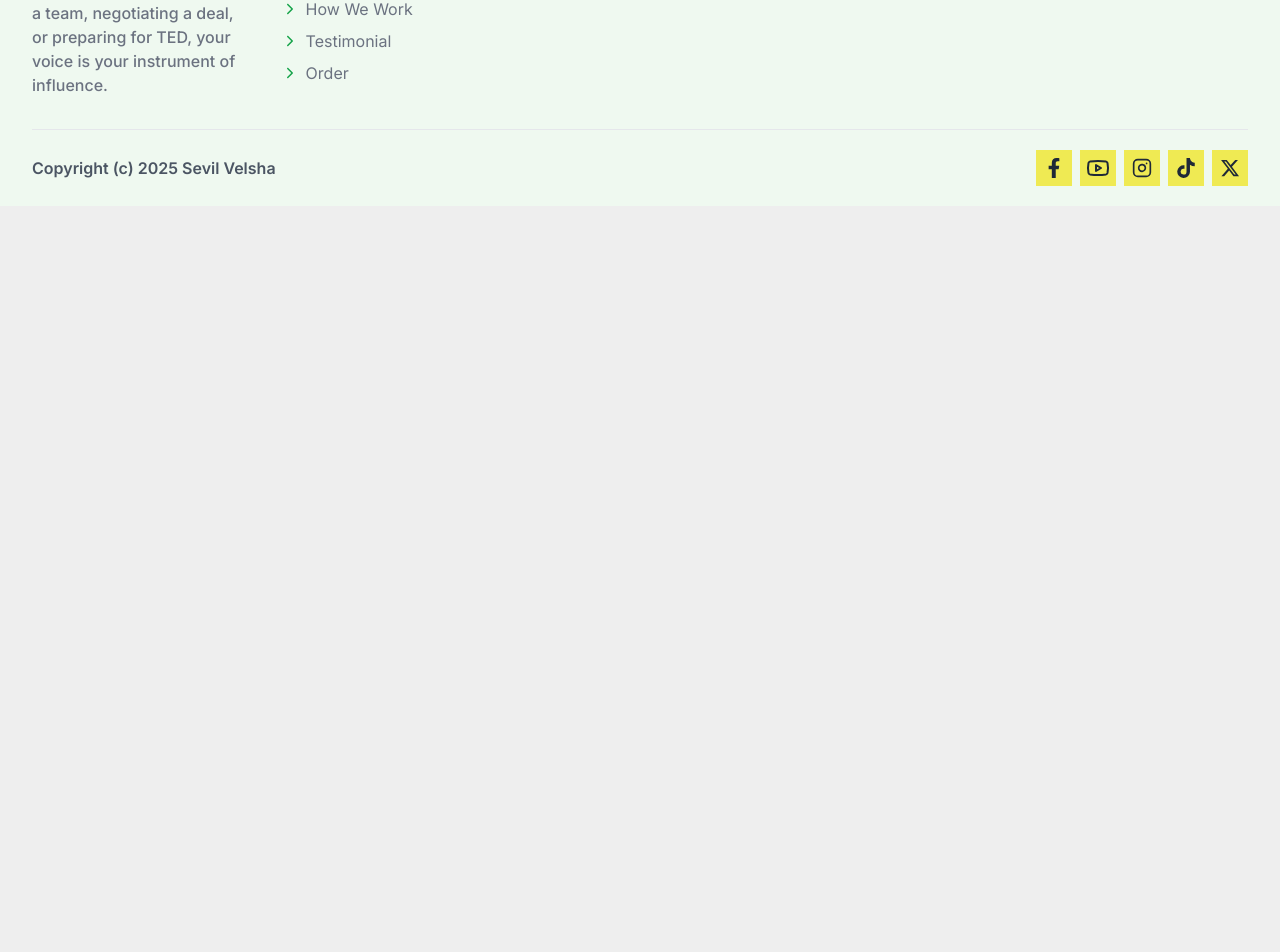
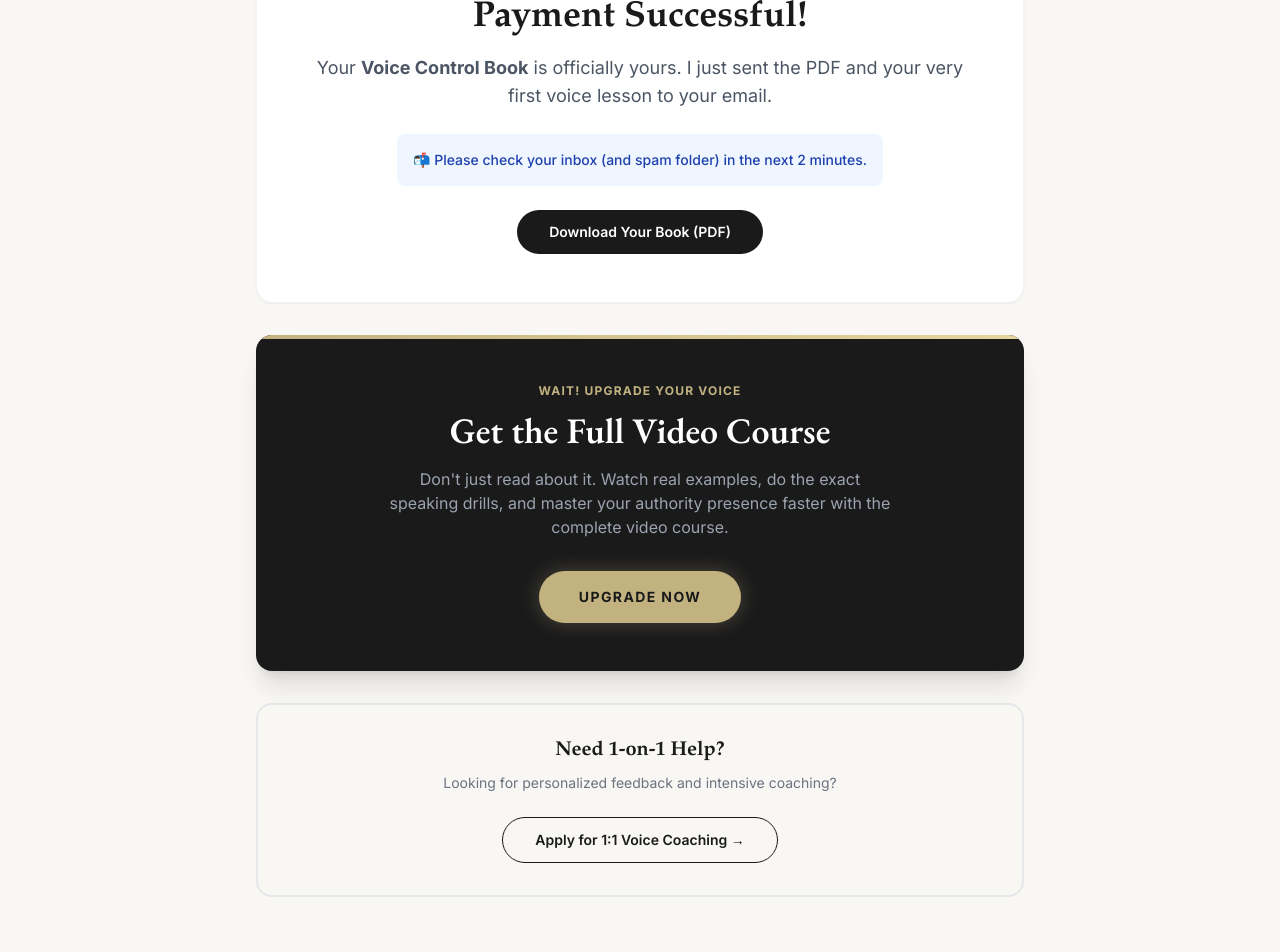
Before and after one commit to mustafahassan065/SevilVelsha, a React (Vite) app: page /thank-you-book in a window 1280 px wide. Shown: the part 380-1332 px from the top of the page. Before the commit the page ends 800 px from the top, so only its background shows below. Built offline with nearby package versions, Linux system fonts and the light colour scheme.

Commit message:
Making the sales Funnel

```diff
--- a/src/App.jsx
+++ b/src/App.jsx
@@ -13,6 +13,7 @@ import BookSession from "./routes/BookSession";
 import VoiceCoursePage from "./routes/VoiceCoursePage";
 import VoiceBookPage from "./routes/VoiceBookPage";
 import VoiceCoachingPage from "./routes/VoiceCoachingPage";
+import ThankYouBook from "./routes/ThankYouBook"; // Path apne hisab se set kar lijiyega
 
 function AppContent() {
   const location = useLocation();
@@ -47,6 +48,7 @@ function AppContent() {
 
         {/* Yahan /* lagana zaroori hai nested routing ke liye */}
         <Route path="/voice-control-coaching/*" element={<VoiceCoachingPage />} />
+        <Route path="/thank-you-book" element={<ThankYouBook />} />
       </Routes>
       {FooterComponent && <FooterComponent />}
     </main>
--- /dev/null
+++ b/src/routes/ThankYouBook.jsx
@@ -0,0 +1,94 @@
+import React, { useEffect } from 'react';
+import { motion } from 'framer-motion';
+import { Link } from 'react-router-dom';
+
+export default function ThankYouBook() {
+
+  // Page load hote hi top par scroll karne ke liye
+  useEffect(() => {
+    window.scrollTo(0, 0);
+  }, []);
+
+  return (
+    <div className="min-h-screen bg-[#f8f7f4] pt-28 pb-20 px-4">
+      <div className="max-w-3xl mx-auto space-y-8">
+
+        {/* 1. SUCCESS & DELIVERY BLOCK */}
+        <motion.div
+          initial={{ opacity: 0, y: 20 }}
+          animate={{ opacity: 1, y: 0 }}
+          transition={{ duration: 0.5 }}
+          className="bg-white rounded-2xl p-8 md:p-12 shadow-sm text-center border border-gray-100"
+        >
+          <div className="w-16 h-16 bg-green-100 text-green-600 rounded-full flex items-center justify-center mx-auto mb-6 text-3xl">
+            ✓
+          </div>
+          <h1 className="text-3xl md:text-4xl font-garamond font-bold text-[#1A1A1B] mb-4">
+            Payment Successful!
+          </h1>
+          <p className="text-gray-600 text-lg mb-6">
+            Your <strong>Voice Control Book</strong> is officially yours. I just sent the PDF and your very first voice lesson to your email.
+          </p>
+          <div className="p-4 bg-blue-50 text-blue-800 rounded-lg inline-block text-sm font-medium mb-6">
+            📬 Please check your inbox (and spam folder) in the next 2 minutes.
+          </div>
+          <br/>
+          {/* Optional Direct Download (Agar client bole toh iska link baad mein daal denge) */}
+          <button className="px-8 py-3 bg-[#1A1A1B] text-white text-sm font-semibold rounded-full hover:bg-gray-800 transition">
+            Download Your Book (PDF)
+          </button>
+        </motion.div>
+
+        {/* 2. UPSELL BLOCK (THE MONEY MAKER) */}
+        <motion.div
+          initial={{ opacity: 0, y: 20 }}
+          animate={{ opacity: 1, y: 0 }}
+          transition={{ duration: 0.5, delay: 0.2 }}
+          className="bg-[#1A1A1B] rounded-2xl p-8 md:p-12 shadow-xl text-center relative overflow-hidden"
+        >
+          <div className="absolute top-0 left-0 w-full h-1 bg-gradient-to-r from-[#C2B280] to-[#e6d59e]"></div>
+
+          <p className="text-[#C2B280] font-bold tracking-widest uppercase text-xs mb-3">
+            Wait! Upgrade Your Voice
+          </p>
+          <h2 className="text-2xl md:text-4xl font-garamond font-semibold text-white mb-4">
+            Get the Full Video Course
+          </h2>
+          <p className="text-gray-400 mb-8 max-w-lg mx-auto">
+            Don't just read about it. Watch real examples, do the exact speaking drills, and master your authority presence faster with the complete video course.
+          </p>
+
+          {/* UPSELL STRIPE LINK */}
+          <a
+            href="https://buy.stripe.com/7sYbJ00yHdM59PUaV2gIo01"
+            className="inline-block w-full md:w-auto px-10 py-4 bg-[#C2B280] text-[#1A1A1B] text-sm font-bold uppercase tracking-widest rounded-full hover:bg-[#d5c48f] transition shadow-[0_0_20px_rgba(194,178,128,0.3)]"
+          >
+            Upgrade Now
+          </a>
+        </motion.div>
+
+        {/* 3. COACHING CTA */}
+        <motion.div
+          initial={{ opacity: 0, y: 20 }}
+          animate={{ opacity: 1, y: 0 }}
+          transition={{ duration: 0.5, delay: 0.4 }}
+          className="bg-transparent border-2 border-gray-200 rounded-2xl p-8 text-center"
+        >
+          <h3 className="text-xl font-garamond font-bold text-[#1A1A1B] mb-2">
+            Need 1-on-1 Help?
+          </h3>
+          <p className="text-gray-500 text-sm mb-6">
+            Looking for personalized feedback and intensive coaching?
+          </p>
+          <Link
+            to="/voice-control-coaching/apply"
+            className="inline-block px-8 py-3 border border-[#1A1A1B] text-[#1A1A1B] text-sm font-semibold rounded-full hover:bg-gray-50 transition"
+          >
+            Apply for 1:1 Voice Coaching →
+          </Link>
+        </motion.div>
+
+      </div>
+    </div>
+  );
+}
--- a/src/routes/voice-book/HeroContent/HeroContent.jsx
+++ b/src/routes/voice-book/HeroContent/HeroContent.jsx
@@ -29,7 +29,7 @@ export default function HeroContent() {
 
       <div className={styles.buttons}>
         <a
-          href="https://buy.stripe.com/8x24gA8Ve14SfDMenb14405"
+          href="https://buy.stripe.com/test_cNi9AS5T16jD1jo8MUgIo00"
           className={styles.buyButton}
           target="_blank"
           rel="noopener noreferrer"
```
